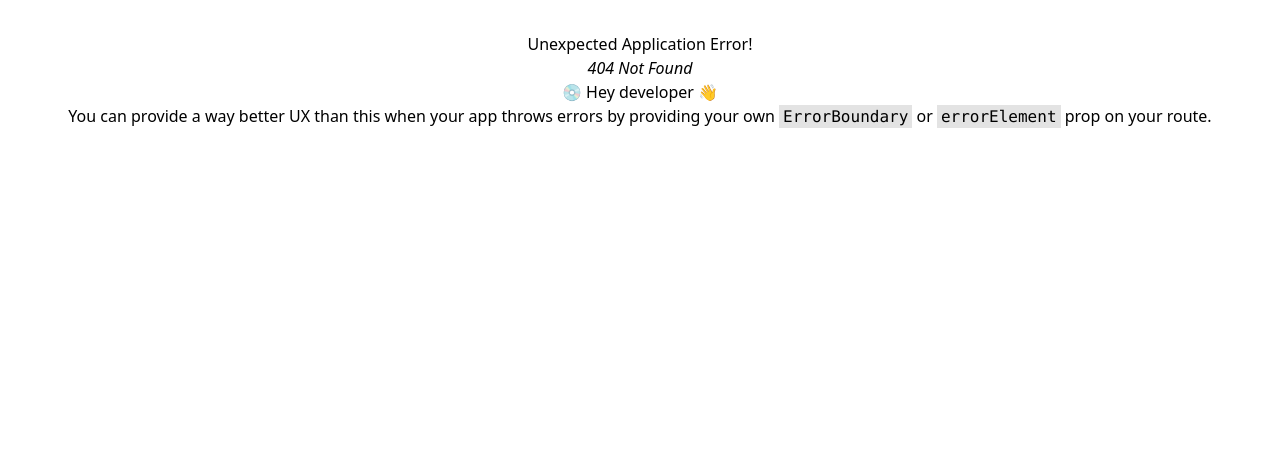
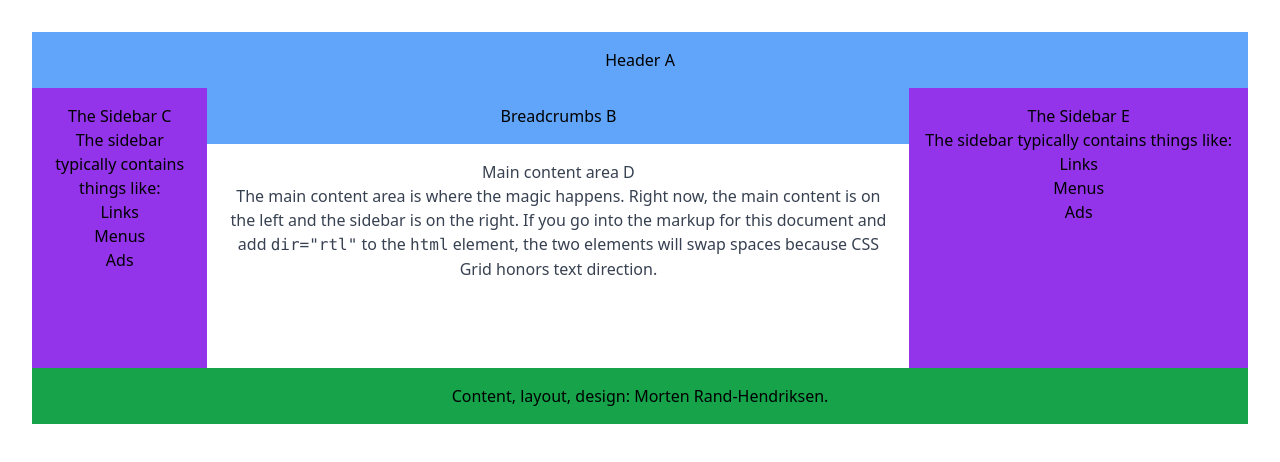
Before and after one commit to BubbleKID/grid-practice, a React (Vite) app: page /grid4 in a window 1280 px wide. Before the commit this address had no page. Shown: the top 462 px of the page. Built offline with nearby package versions, Linux system fonts and the light colour scheme.

Commit message:
add grid 4

```diff
--- a/src/App.tsx
+++ b/src/App.tsx
@@ -2,23 +2,28 @@ import "./App.css";
 
 function App() {
   return (
-    <div>
-      <p>
+    <ul>
+      <li>
         <a href="/grid1" target="_blank">
           Grid1
         </a>
-      </p>
-      <p>
+      </li>
+      <li>
         <a href="/grid2" target="_blank">
           Grid2
         </a>
-      </p>
-      <p>
+      </li>
+      <li>
         <a href="/grid3" target="_blank">
           Grid3
         </a>
-      </p>
-    </div>
+      </li>
+      <li>
+        <a href="/grid4" target="_blank">
+          Grid4
+        </a>
+      </li>
+    </ul>
   );
 }
 
--- a/src/main.tsx
+++ b/src/main.tsx
@@ -6,6 +6,7 @@ import { createBrowserRouter, RouterProvider } from "react-router-dom";
 import Grid1 from "./pages/Grid1/Grid1.tsx";
 import Grid2 from "./pages/Grid2/Grid2.tsx";
 import Grid3 from "./pages/Grid3/Grid3.tsx";
+import Grid4 from "./pages/Grid4/Grid4.tsx";
 
 const router = createBrowserRouter([
   {
@@ -24,6 +25,10 @@ const router = createBrowserRouter([
     path: "/grid3/",
     element: <Grid3 />,
   },
+  {
+    path: "/grid4/",
+    element: <Grid4 />,
+  },
 ]);
 
 ReactDOM.createRoot(document.getElementById("root")!).render(
--- /dev/null
+++ b/src/pages/Grid4/Grid4.scss
@@ -0,0 +1,41 @@
+.grid4.grid-container {
+  display: grid;
+  grid-template-columns: 1fr 3fr 1fr;
+  grid-template-rows: 1fr 1fr 4fr 1fr;
+
+  .grid-cell {
+    width: 100%;
+    height: 100%;
+    padding: 16px;
+  }
+
+  .header {
+    grid-column: 1 / 7;
+    grid-row: 1 / 2;
+  }
+
+  .breadcrumbs {
+    grid-column: 2 / 4;
+    grid-row: 2 / 3;
+  }
+
+  .main-content {
+    grid-column: 2 / 4;
+    grid-row: 3 / 4;
+  }
+
+  .sidebar1 {
+    grid-column: 1 / 2;
+    grid-row: 2 / 4;
+  }
+
+  .sidebar2 {
+    grid-row: 2 / 4;
+    grid-column: 4 / 5;
+  }
+
+  .footer {
+    grid-column: 1 / 7;
+    grid-row: 4 / 5;
+  }
+}
--- /dev/null
+++ b/src/pages/Grid4/Grid4.tsx
@@ -0,0 +1,55 @@
+import "./Grid4.scss";
+
+// https://www.youtube.com/watch?v=OtpDP8k-2iM
+
+const Grid4 = () => {
+  return (
+    <div className="grid4 grid-container">
+      <header className="header grid-cell bg-blue-400 cell1">
+        <h2 className="site-title">Header A</h2>
+      </header>
+      <div className="breadcrumbs grid-cell bg-blue-400 cell1">
+        <h2>Breadcrumbs B</h2>
+      </div>
+      <main className="main-content grid-cell bg-white text-gray-700 cell2">
+        <h2>Main content area D</h2>
+        <p>
+          The main content area is where the magic happens. Right now, the main
+          content is on the left and the sidebar is on the right. If you go into
+          the markup for this document and add <code>dir="rtl"</code> to the{" "}
+          <code>html</code> element, the two elements will swap spaces because
+          CSS Grid honors text direction.
+        </p>
+      </main>
+      <div className="sidebar1 grid-cell bg-purple-600 cell3">
+        <h3>The Sidebar C</h3>
+        <p>The sidebar typically contains things like:</p>
+        <ul>
+          <li>Links</li>
+          <li>Menus</li>
+          <li>Ads</li>
+        </ul>
+      </div>
+      <div className="sidebar2 grid-cell bg-purple-600 cell3">
+        <h3>The Sidebar E</h3>
+        <p>The sidebar typically contains things like:</p>
+        <ul>
+          <li>Links</li>
+          <li>Menus</li>
+          <li>Ads</li>
+        </ul>
+      </div>
+      <div className="footer grid-cell bg-green-600 cell6">
+        <aside>
+          Content, layout, design:{" "}
+          <a href="https://twitter.com/mor10" target="_blank" rel="nofollow">
+            Morten Rand-Hendriksen
+          </a>
+          .
+        </aside>
+      </div>
+    </div>
+  );
+};
+
+export default Grid4;
```
Also changed, not shown: src/pages/Grid4/Grid4.png (added).
